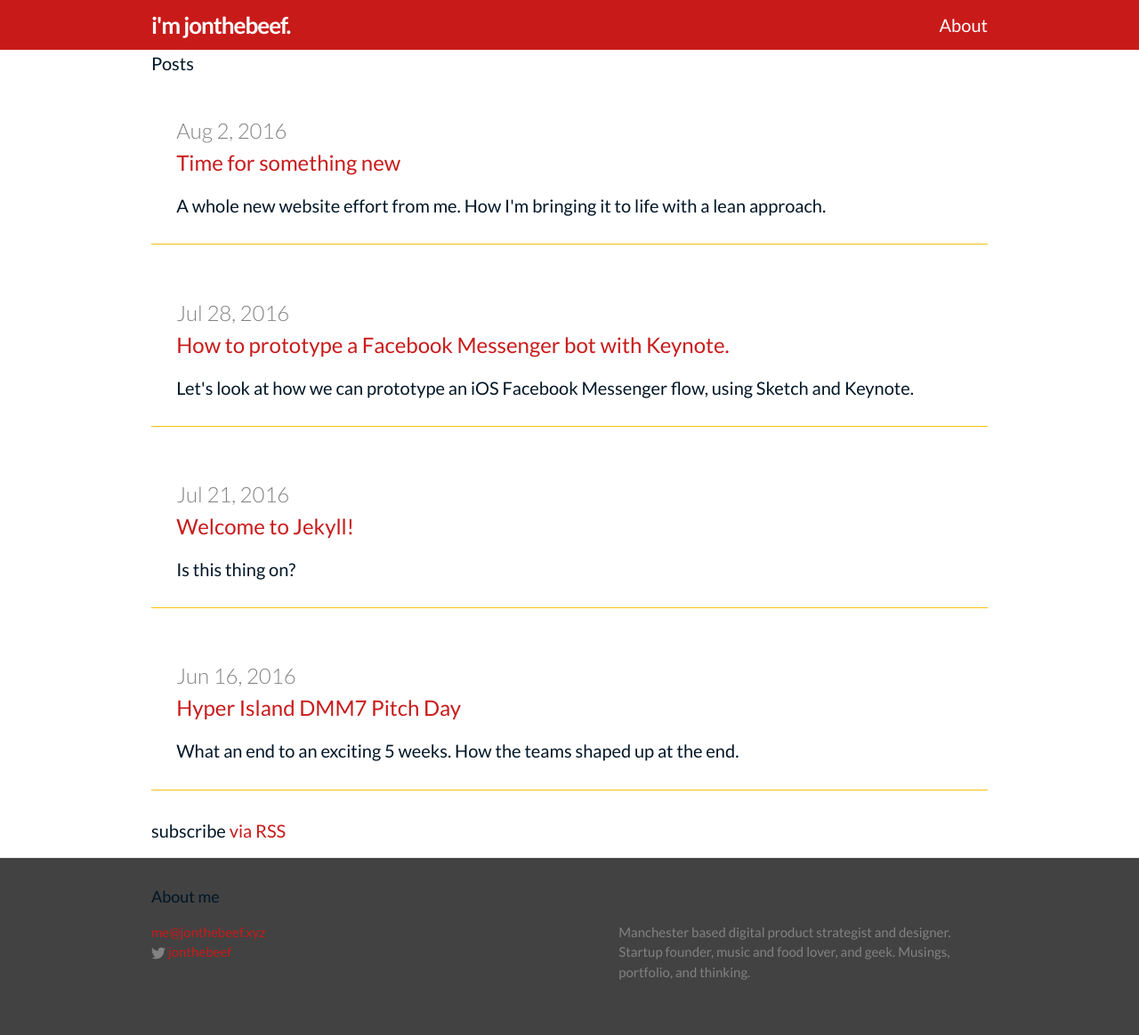
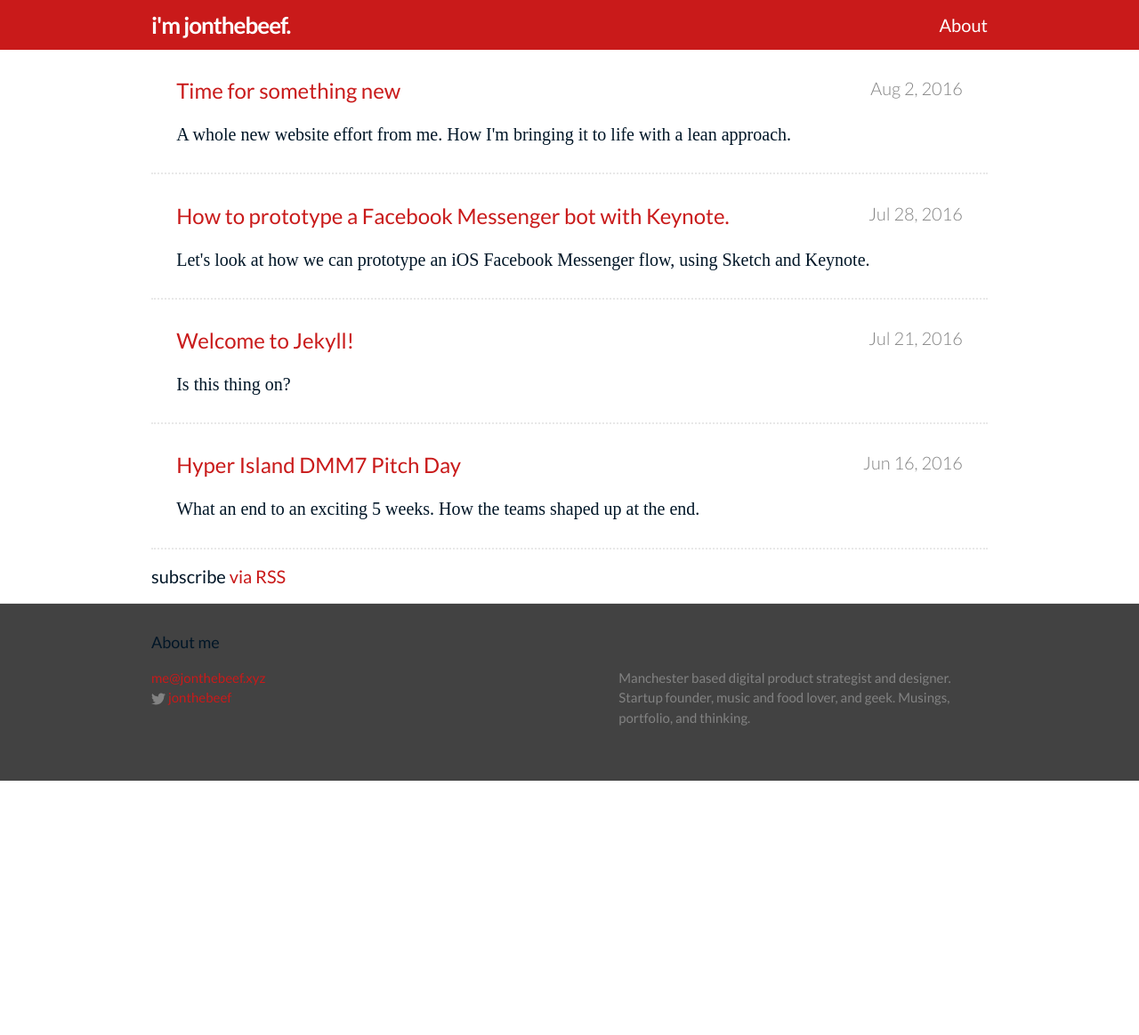
Before and after one commit to jonthebeef/jonthebeef.github.io, a Jekyll site: the page built from index.html, in a window 1280 px wide. Shown: the whole page at 89% size. Built offline with Jekyll 4.4.1, drawn with Linux system fonts in a browser that asks for light colours; some web fonts are replaced; after the commit the page ends 900 px from its top, so only the background shows below that.

Commit message:
MORE MORE MORE TWEAKS

```diff
--- a/_sass/_layout.scss
+++ b/_sass/_layout.scss
@@ -184,9 +184,9 @@
     list-style: none;
 
     > li {
-        margin-bottom: $spacing-unit;
+        // margin-bottom: $spacing-unit;
         padding-bottom: $spacing-unit;
-        border-bottom: 1px solid $yellow-color;
+        border-bottom: 2px dotted $grey-color-light;
         background-color: white;
         padding: 3%;
 
@@ -201,9 +201,30 @@
 
 }
 
+.home-post-meta {
+    float: right;
+    font-size: 20px;
+    color: $grey-color;
+    font-weight: 300;
+
+}
+
+.home-post-excerpt {
+    font-family: "Source Serif Pro", serif;
+    font-size: 20px;
+
+}
+
 .post-link {
     display: block;
     font-size: 24px;
+    // color: #white;
+    // background-color: $red-color;
+    // padding: 10px;
+    //
+    //   a {
+    //     color: white;
+    //   }
 }
 
 
@@ -222,6 +243,7 @@
     margin-top: 0.67em;
     margin-bottom: 0.67em;
     font-weight:700;
+
 
     @include media-query($on-laptop) {
         font-size: 36px;
--- a/index.html
+++ b/index.html
@@ -4,17 +4,17 @@ layout: default
 
   <div class="home">
 
-  <h1 class="page-heading">Posts</h1>
+  <!-- <h1 class="page-heading">Posts</h1> -->
 
   <ul class="post-list">
     {% for post in site.posts %}
       <li>
-        <span class="post-meta">{{ post.date | date: "%b %-d, %Y" }}</span>
+        <span class="home-post-meta">{{ post.date | date: "%b %-d, %Y" }}</span>
 
         <h2>
           <a class="post-link" href="{{ post.url | prepend: site.baseurl }}">{{ post.title }}</a>
         </h2>
-          {{ post.excerpt | remove: '<p>' | remove: '</p>' }}
+          <span class="home-post-excerpt">{{ post.excerpt | remove: '<p>' | remove: '</p>' }}</span>
       </li>
     {% endfor %}
   </ul>
```
Also changed, not shown: _posts/2016-07-28-how-to-prototype-a-messenger-bot.md (+4 -3 lines).
